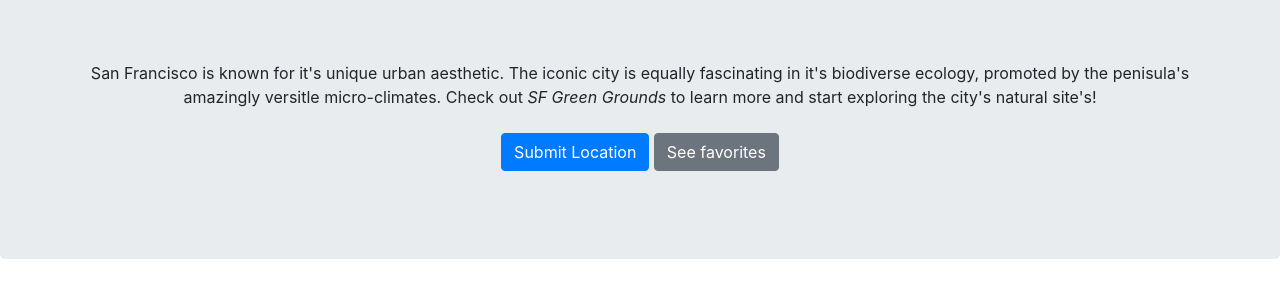
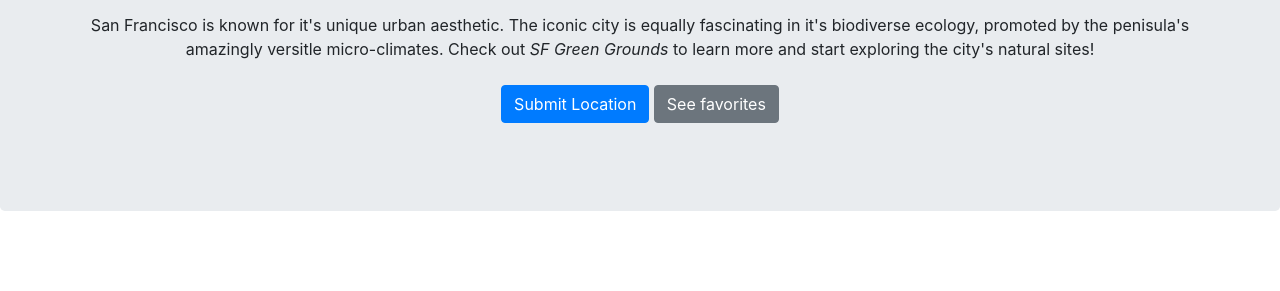
Before and after one commit to cmpgzt/App-Workspace-DevMission-Spring-2018-, a plain HTML site: page index.html in a window 1280 px wide. Shown: the part 739-1030 px from the top of the page. After the commit the page ends 982 px from the top, so only its background shows below. Drawn offline with nearby package versions, Linux system fonts and the light colour scheme; no server answers.

Commit message:
Update index.html

```diff
--- a/index.html
+++ b/index.html
@@ -17,8 +17,8 @@
       <p class="lead text-muted">Get Grounded in Urban Ecology!</p>
       <h2>About <em>SF Green Grounds</em></h2>
     <p><em>SF Green Grounds</em> is an online space dedicated to sharing basic information about some of San Francisco's beautiful ecological sites!</p>
-    <br /><br /> <p>San Francisco is known for it's unique urban aesthetic. The iconic city is equally fascinating in it's biodiverse ecology, promoted by the penisula's amazingly versitle micro-climates.
-    Check out <em>SF Green Grounds</em> to learn more and start exploring the city's natural site's!</p>
+    <p>San Francisco is known for it's unique urban aesthetic. The iconic city is equally fascinating in it's biodiverse ecology, promoted by the penisula's amazingly versitle micro-climates.
+    Check out <em>SF Green Grounds</em> to learn more and start exploring the city's natural sites!</p>
       <p>
         <a href="#" class="btn btn-primary my-2">Submit Location</a>
         <a href="#" class="btn btn-secondary my-2">See favorites</a>
```
